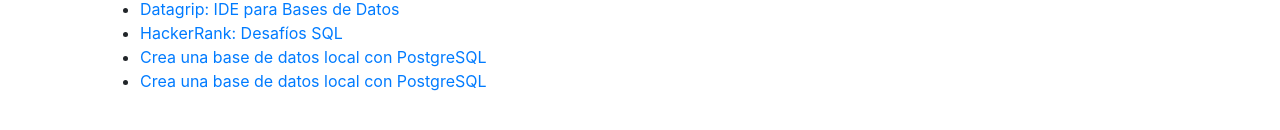
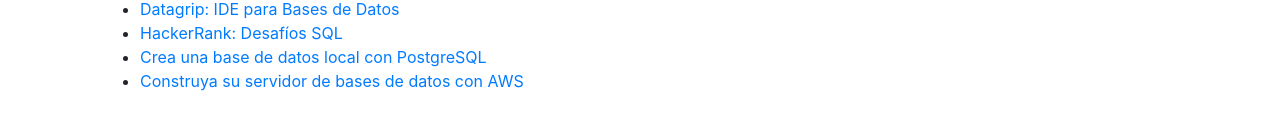
Before and after one commit to maorjuela73/SQL-CD, a plain HTML site: page index.html in a window 1280 px wide. Shown: the part 464-594 px from the top of the page. Drawn offline with Linux system fonts and the light colour scheme.

Commit message:
Tutoriales

```diff
--- a/index.html
+++ b/index.html
@@ -89,7 +89,7 @@
           <a href="Crear una base de datos Postgres en localhost con pgAdmin.html">Crea una base de datos local con PostgreSQL</a>
         </li>
         <li>
-          <a href="Construya su servidor de bases de datos con AWS.html">Crea una base de datos local con PostgreSQL</a>
+          <a href="Construya su servidor de bases de datos con AWS.html">Construya su servidor de bases de datos con AWS</a>
         </li>
       </ul>
     </div>
```
